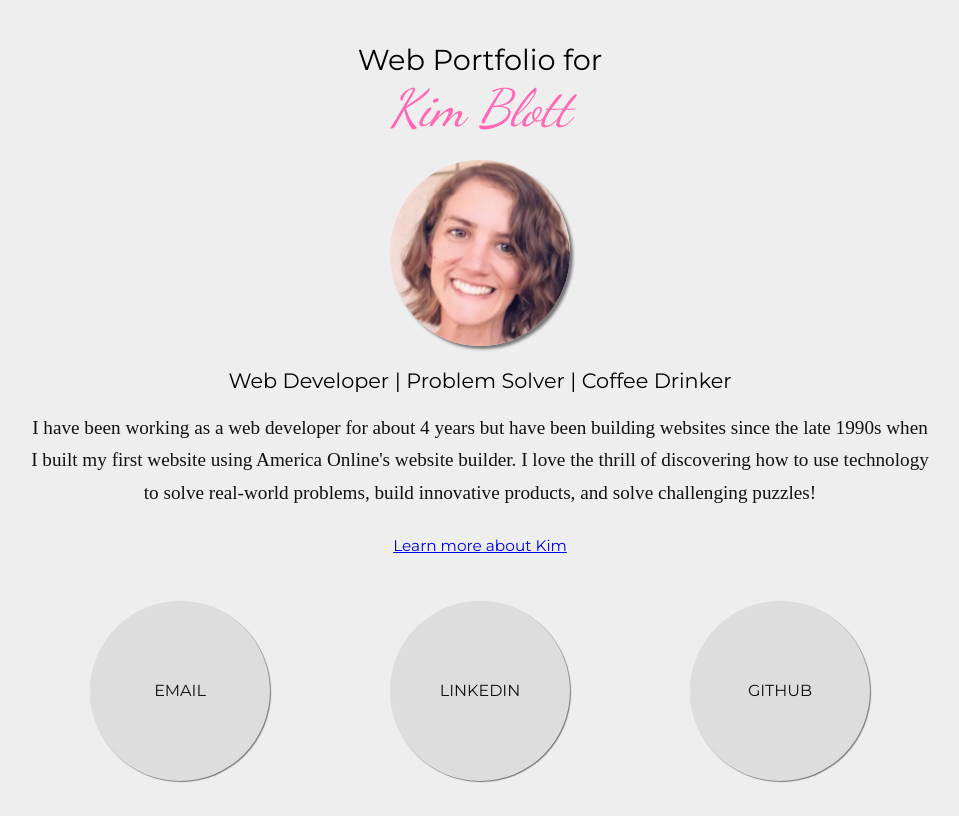
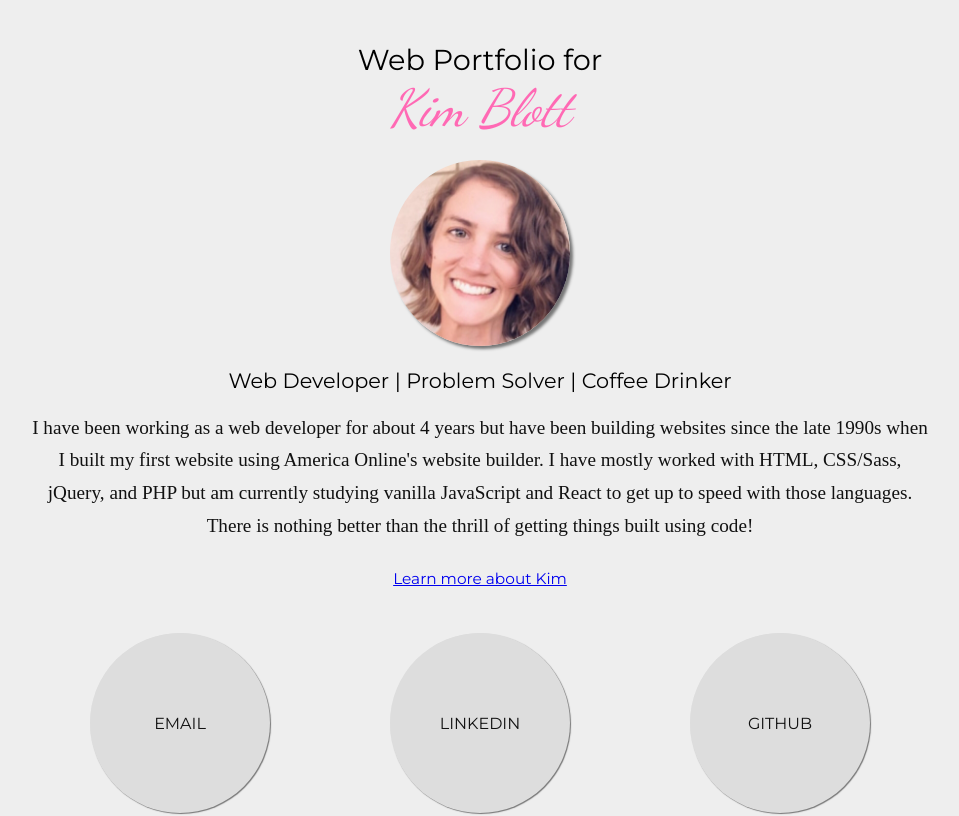
Before and after one commit to lowmoonlight/web-portfolio, a React (Vite) app: page / in a window 1280 px wide. Shown: the top 816 px of the page, without its empty margins (160-1119 px from the left). Built offline with nearby package versions, Linux system fonts and the light colour scheme.

Commit message:
Update bio

```diff
--- a/src/Intro.js
+++ b/src/Intro.js
@@ -7,9 +7,10 @@ const Intro = () => {
       <p>
         I have been working as a web developer for about 4 years but have been
         building websites since the late 1990s when I built my first website
-        using America Online&apos;s website builder. I love the thrill of
-        discovering how to use technology to solve real-world problems, build
-        innovative products, and solve challenging puzzles!
+        using America Online&apos;s website builder. I have mostly worked with
+        HTML, CSS/Sass, jQuery, and PHP but am currently studying vanilla
+        JavaScript and React to get up to speed with those languages. There is
+        nothing better than the thrill of getting things built using code!
       </p>
       <p>
         <Link to="/details">Learn more about Kim</Link>
```
